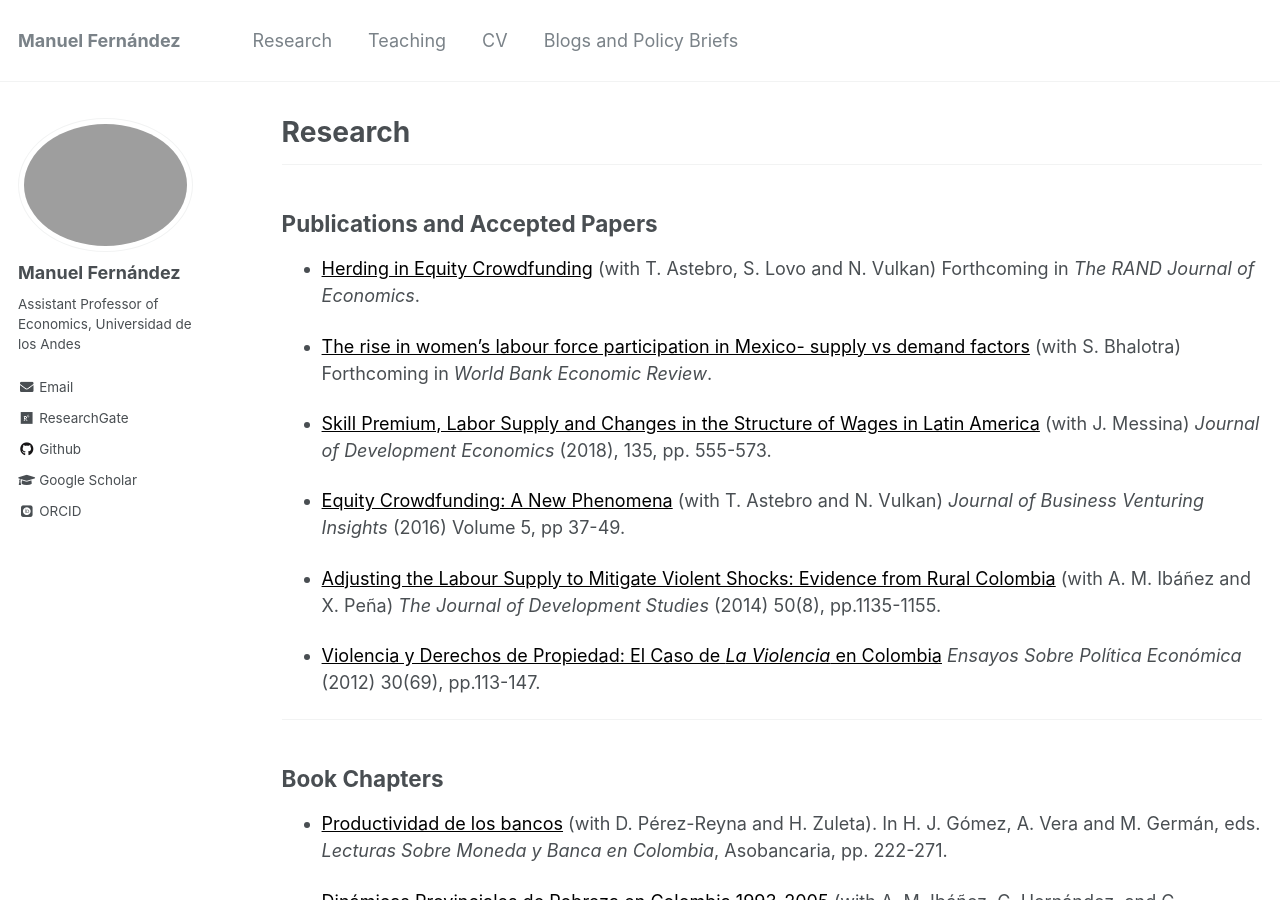
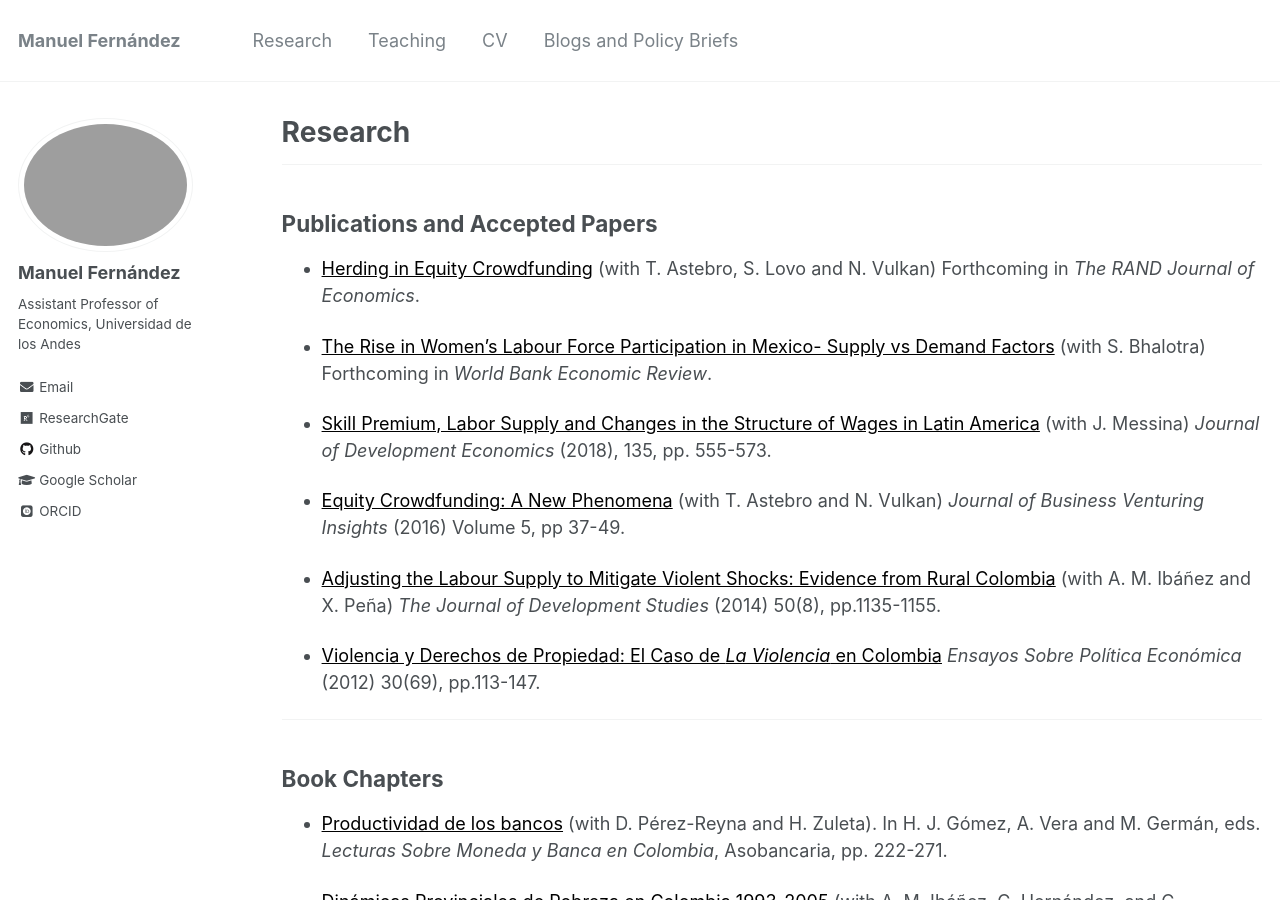
Before and after one commit to man-fern/man-fern.github.io, a Jekyll site: the page built from _pages/research.md, in a window 1280 px wide and 900 px high. Built offline with Jekyll 4.4.1, drawn with Linux system fonts in a browser that asks for light colours; some web fonts are replaced.

Commit message:
Update research.md

```diff
--- a/_pages/research.md
+++ b/_pages/research.md
@@ -13,7 +13,7 @@ redirect_from:
 
 * <a href="https://people.hec.edu/lovo/wp-content/uploads/sites/28/2023/01/Herding_Equity_Crowdfunding-4.pdf" style="color: black;">Herding in Equity Crowdfunding</a> (with T. Astebro, S. Lovo and N. Vulkan) Forthcoming in *The RAND Journal of Economics*.
 
-* [The rise in women's labour force participation in Mexico- supply vs demand factors](/files/Bhalotra-Fernandez-Mexico-FLFP-supply-demand.pdf){: style="color:black; text-decoration: underline;"} (with S. Bhalotra) Forthcoming in *World Bank Economic Review*.
+* [The Rise in Women's Labour Force Participation in Mexico- Supply vs Demand Factors](/files/Bhalotra-Fernandez-Mexico-FLFP-supply-demand.pdf){: style="color:black; text-decoration: underline;"} (with S. Bhalotra) Forthcoming in *World Bank Economic Review*.
 
 * <a href="https://www.sciencedirect.com/science/article/abs/pii/S0304387818304905" style="color: black;">Skill Premium, Labor Supply and Changes in the Structure of Wages in Latin America</a> (with J. Messina) *Journal of Development Economics* (2018), 135, pp. 555-573.
 
```
